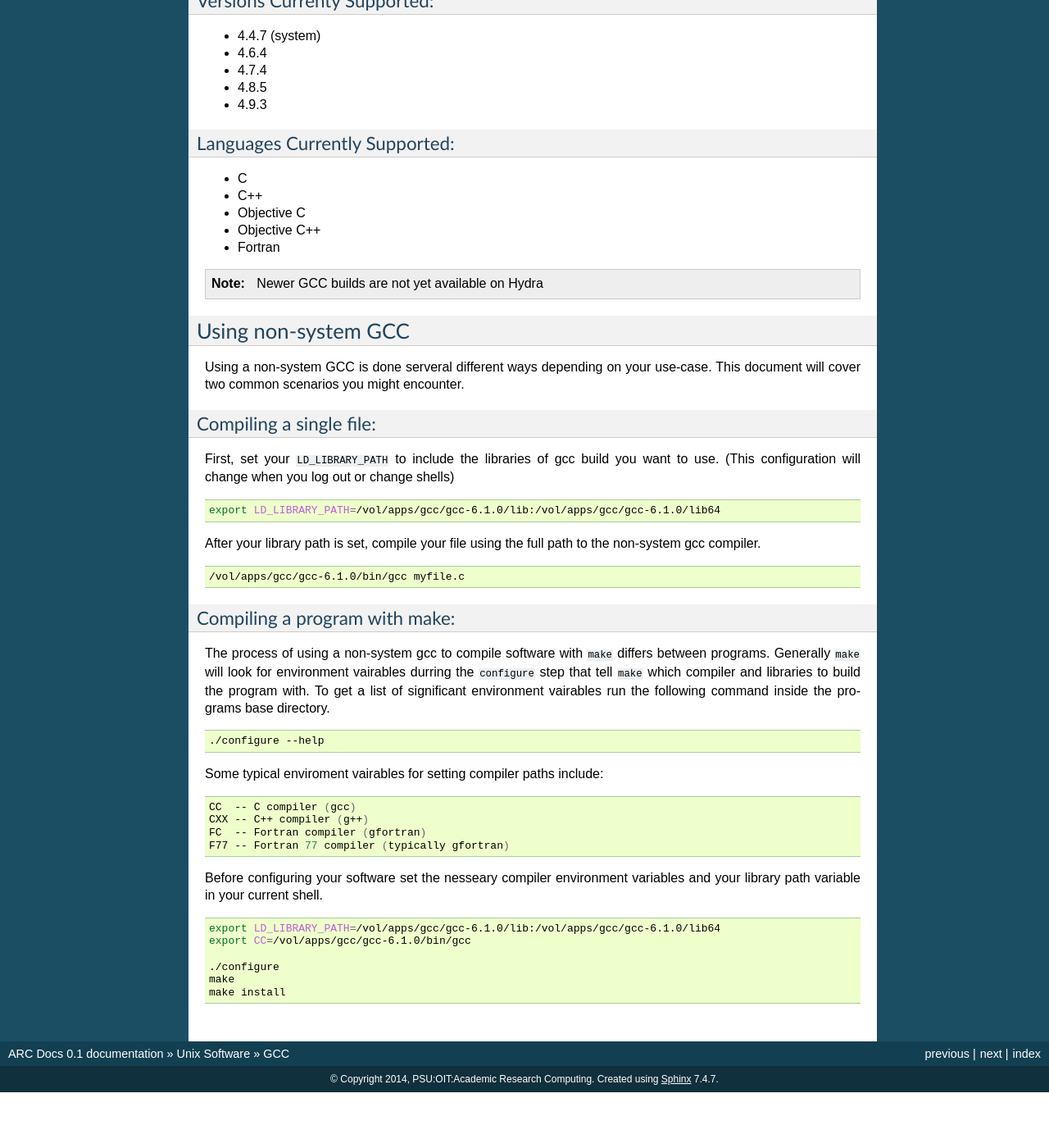
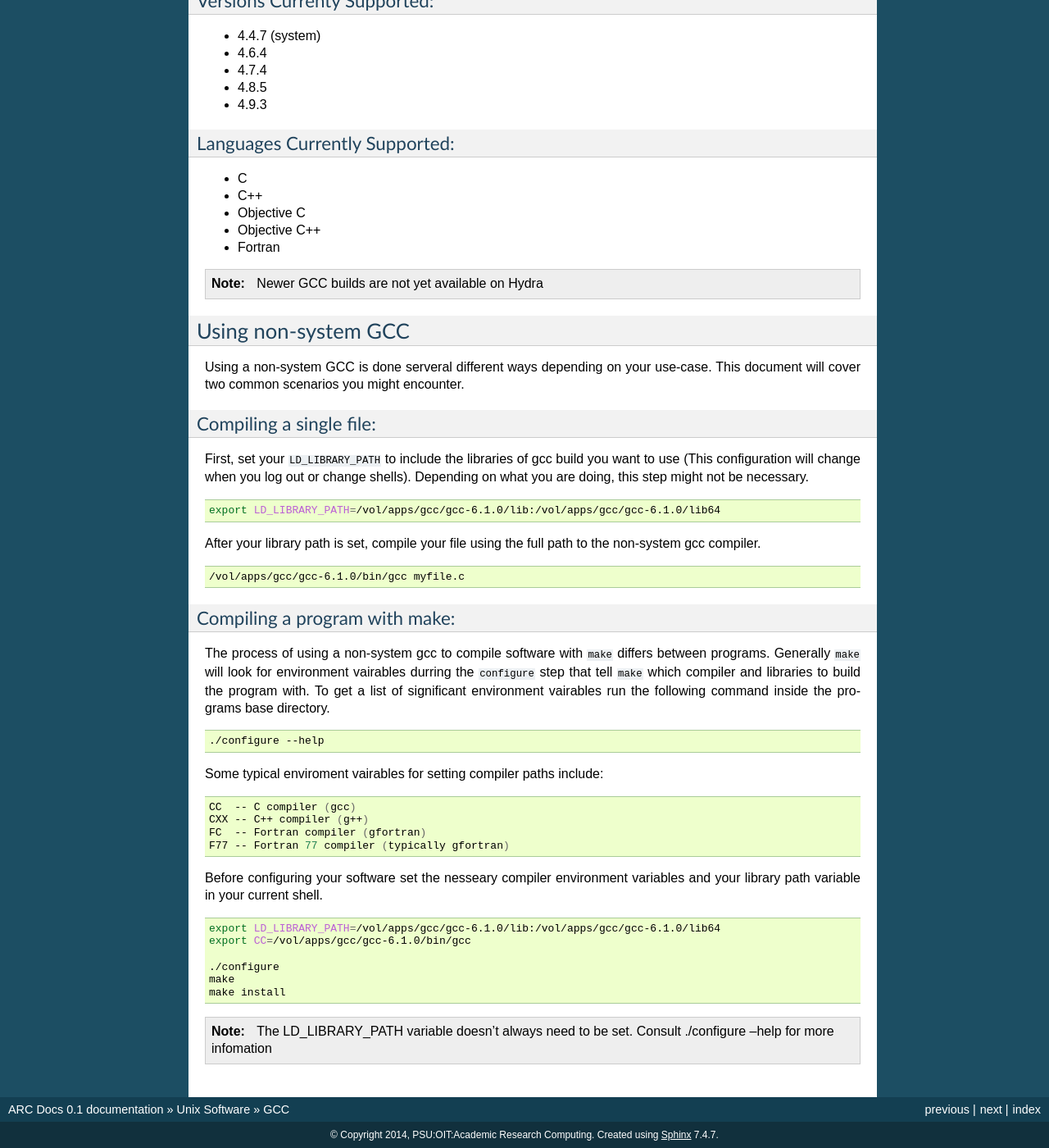
Before and after one commit to PSU-Research-Computing/psurc-docs, a Sphinx documentation site: the page built from source/unix_software/gcc.rst, in a window 1280 px wide and 1400 px high, scrolled down 958 px. Shown: the whole window at 82% size. Built offline with Sphinx 7.4.7, drawn with Linux system fonts in a browser that asks for light colours; before the commit the page ends 2290 px from its top, so only the background shows below that.

Commit message:
Cleared up information about LD_LIBRARY_PATH in gcc.rst

```diff
--- a/source/unix_software/gcc.rst
+++ b/source/unix_software/gcc.rst
@@ -77,7 +77,7 @@ Using a non-system GCC is done serveral different ways depending on your use-cas
 Compiling a single file:
 ------------------------
 
-First, set your ``LD_LIBRARY_PATH`` to include the libraries of gcc build you want to use. (This configuration will change when you log out or change shells)
+First, set your ``LD_LIBRARY_PATH`` to include the libraries of gcc build you want to use (This configuration will change when you log out or change shells). Depending on what you are doing, this step might not be necessary.
 
 .. code-block:: sh
 
@@ -88,6 +88,7 @@ After your library path is set, compile your file using the full path to the non
 .. code-block:: sh
 
     /vol/apps/gcc/gcc-6.1.0/bin/gcc myfile.c
+
 
 Compiling a program with make:
 ------------------------------
@@ -117,3 +118,6 @@ Before configuring your software set the nesseary compiler environment variables
     ./configure
     make
     make install
+
+
+.. note:: The LD_LIBRARY_PATH variable doesn't always need to be set. Consult ./configure --help for more infomation
```
